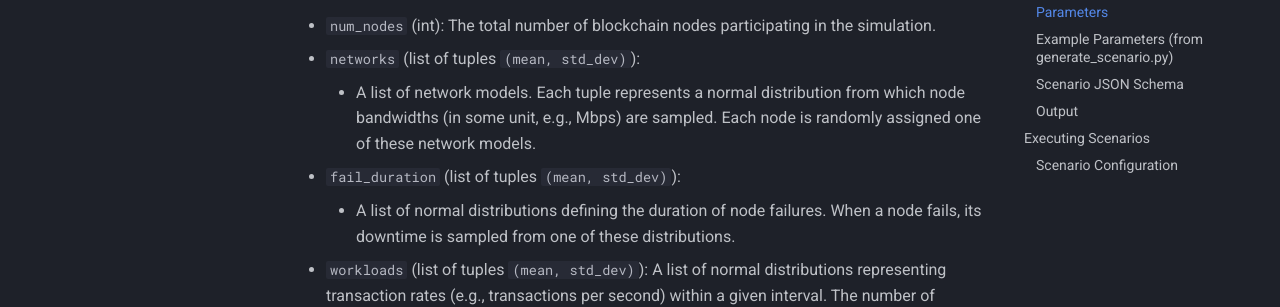
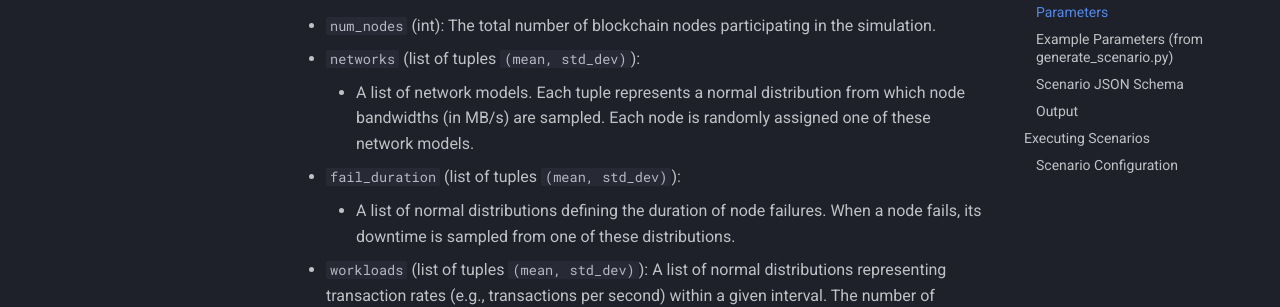
Before and after one commit to GiorgDiama/SymBChainSim, an MkDocs documentation site: the page built from docs/scenarios.md, in a window 1280 px wide and 900 px high, scrolled down 1174 px. Shown: the part 177-484 px from the top of the window. Built offline with MkDocs 1.6.1 and Material for MkDocs 9.7.7, drawn with Linux system fonts in a browser that asks for light colours; comment, search, counter and statistics services are not loaded.

Commit message:
Label bandwidth as MB/s to match how delays are computed

```diff
--- a/docs/scenarios.md
+++ b/docs/scenarios.md
@@ -35,7 +35,7 @@ The `generate_scenario.py` script uses a dictionary of parameters to define the
 -   `ti_sigma` (float): Standard deviation of the normal distribution used to determine the length of time intervals.
 -   `num_nodes` (int): The total number of blockchain nodes participating in the simulation.
 -   `networks` (list of tuples `(mean, std_dev)`):
-    - A list of network models. Each tuple represents a normal distribution from which node bandwidths (in some unit, e.g., Mbps) are sampled. Each node is randomly assigned one of these network models.
+    - A list of network models. Each tuple represents a normal distribution from which node bandwidths (in MB/s) are sampled. Each node is randomly assigned one of these network models.
 -   `fail_duration` (list of tuples `(mean, std_dev)`):
     - A list of normal distributions defining the duration of node failures. When a node fails, its downtime is sampled from one of these distributions.
 -   `workloads` (list of tuples `(mean, std_dev)`): A list of normal distributions representing transaction rates (e.g., transactions per second) within a given interval. The number of transactions for an interval is sampled from one of these distributions.
--- a/src/Configs/base.yaml
+++ b/src/Configs/base.yaml
@@ -122,13 +122,13 @@ network:
   processing_delay: 0
 
   bandwidth:
-    # Mean bandwidth in Mbps
+    # Mean bandwidth in MB/s
     mean: 5
 
-    # Standard deviation of bandwidth in Mbps
+    # Standard deviation of bandwidth in MB/s
     dev: 2
 
-    # Minimum bandwidth in Mbps
+    # Minimum bandwidth in MB/s
     min: 2
 
     # Bandwidth sampling frequency:
--- a/src/Configs/dynamic_config.yaml
+++ b/src/Configs/dynamic_config.yaml
@@ -2,7 +2,7 @@ network:
   # Dictates whether the network is dynamically updated
   use: True
 
-  # Bandwidth distribution mew and sigma ranges to sample from when updating the network
+  # Bandwidth (MB/s) distribution mean and sigma ranges to sample from when updating the network
   mu_dist: [9, 2]
   sigma_dist: [2, 0.5]
 
```
Also changed, not shown: docs/network.md (+1 -1 lines), docs/quick_start.md (+1 -1 lines), docs/simulation_parameters.md (+3 -3 lines), 2 other files.
